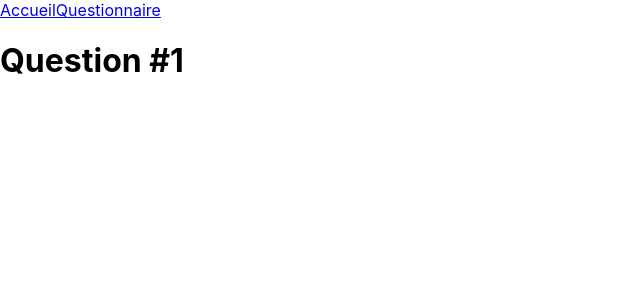
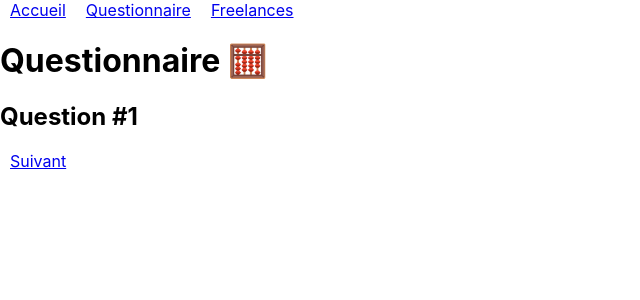
Before and after one commit to ourystd/shiny-agency, a React (Create React App) app: page /survey/1 in a window 1280 px wide. Shown: the top 300 px of the page, without its empty margins (0-640 px from the left). Built offline with nearby package versions, Linux system fonts and the light colour scheme.

Commit message:
routing exercice done

```diff
--- a/src/components/Header.jsx
+++ b/src/components/Header.jsx
@@ -1,10 +1,21 @@
 import { Link } from "react-router-dom";
 
 const Header = () => {
+  const navStyle = {
+    margin: 10,
+  };
+
   return (
     <nav>
-      <Link to="/">Accueil</Link>
-      <Link to="/survey">Questionnaire</Link>
+      <Link style={navStyle} to="/">
+        Accueil
+      </Link>
+      <Link style={navStyle} to="/survey/1">
+        Questionnaire
+      </Link>
+      <Link style={navStyle} to="/freelances">
+        Freelances
+      </Link>
     </nav>
   );
 };
--- a/src/index.jsx
+++ b/src/index.jsx
@@ -6,9 +6,10 @@ import reportWebVitals from "./reportWebVitals";
 
 import { BrowserRouter, Route, Routes } from "react-router-dom";
 import Survey from "./pages/Survey";
-import SurveyQuestion from "./pages/Question";
 import AppLayout from "./components/AppLayout";
 import Error from "./components/Error";
+import Results from "./pages/Results";
+import Freelances from "./pages/Freelances";
 
 const root = ReactDOM.createRoot(document.getElementById("root"));
 root.render(
@@ -17,10 +18,9 @@ root.render(
       <Routes>
         <Route path="/" element={<AppLayout />}>
           <Route index element={<Home />} />
-          <Route path="/survey">
-            <Route index element={<Survey />} />
-            <Route path=":questionNumber" element={<SurveyQuestion />} />
-          </Route>
+          <Route path="survey/:questionNumber" element={<Survey />} />
+          <Route path="results" element={<Results />} />
+          <Route path="freelances" element={<Freelances />} />
         </Route>
         <Route path="*" element={<Error />} />
       </Routes>
--- /dev/null
+++ b/src/pages/Freelances.jsx
@@ -0,0 +1,9 @@
+const Freelances = () => {
+  return (
+    <div>
+      <h1>Freelances</h1>
+    </div>
+  );
+};
+
+export default Freelances;
--- a/src/pages/Home.jsx
+++ b/src/pages/Home.jsx
@@ -1,17 +1,9 @@
-import { Link } from "react-router-dom";
-import logo from "../logo.svg";
 import "../styles/App.scss";
 
 function Home() {
   return (
-    <div className="App">
-      <header className="App-header">
-        <img src={logo} className="App-logo" alt="logo" />
-        <p>
-          Edit <code>src/App.js</code> and save to reload.
-        </p>
-        <Link to="survey">Take a survey</Link>
-      </header>
+    <div>
+      <h1> Page d'accueil 🏠</h1>
     </div>
   );
 }
--- /dev/null
+++ b/src/pages/Results.jsx
@@ -0,0 +1,9 @@
+const Results = () => {
+  return (
+    <div>
+      <h1>Résultats</h1>
+    </div>
+  );
+};
+
+export default Results;
--- a/src/pages/Survey.jsx
+++ b/src/pages/Survey.jsx
@@ -1,12 +1,34 @@
-import { Link } from "react-router-dom";
+import { Link, useParams } from "react-router-dom";
 
 const Survey = () => {
+  const questionNumber = parseInt(useParams().questionNumber, 10);
+
+  const prevQuestion = questionNumber - 1;
+  const nextQuestion = questionNumber + 1;
+
+  const navStyle = {
+    margin: 10,
+  };
+
   return (
     <div>
       <h1>Questionnaire 🧮</h1>
-
+      <h2>Question #{questionNumber}</h2>
       <p>
-        <Link to="/survey/1">Allez à la question 1</Link>
+        {!!prevQuestion && (
+          <Link style={navStyle} to={`/survey/${prevQuestion}`}>
+            Précédent
+          </Link>
+        )}
+        {nextQuestion <= 10 ? (
+          <Link style={navStyle} to={`/survey/${nextQuestion}`}>
+            Suivant
+          </Link>
+        ) : (
+          <Link style={navStyle} to={`/results`}>
+            Résultats
+          </Link>
+        )}
       </p>
     </div>
   );
```
